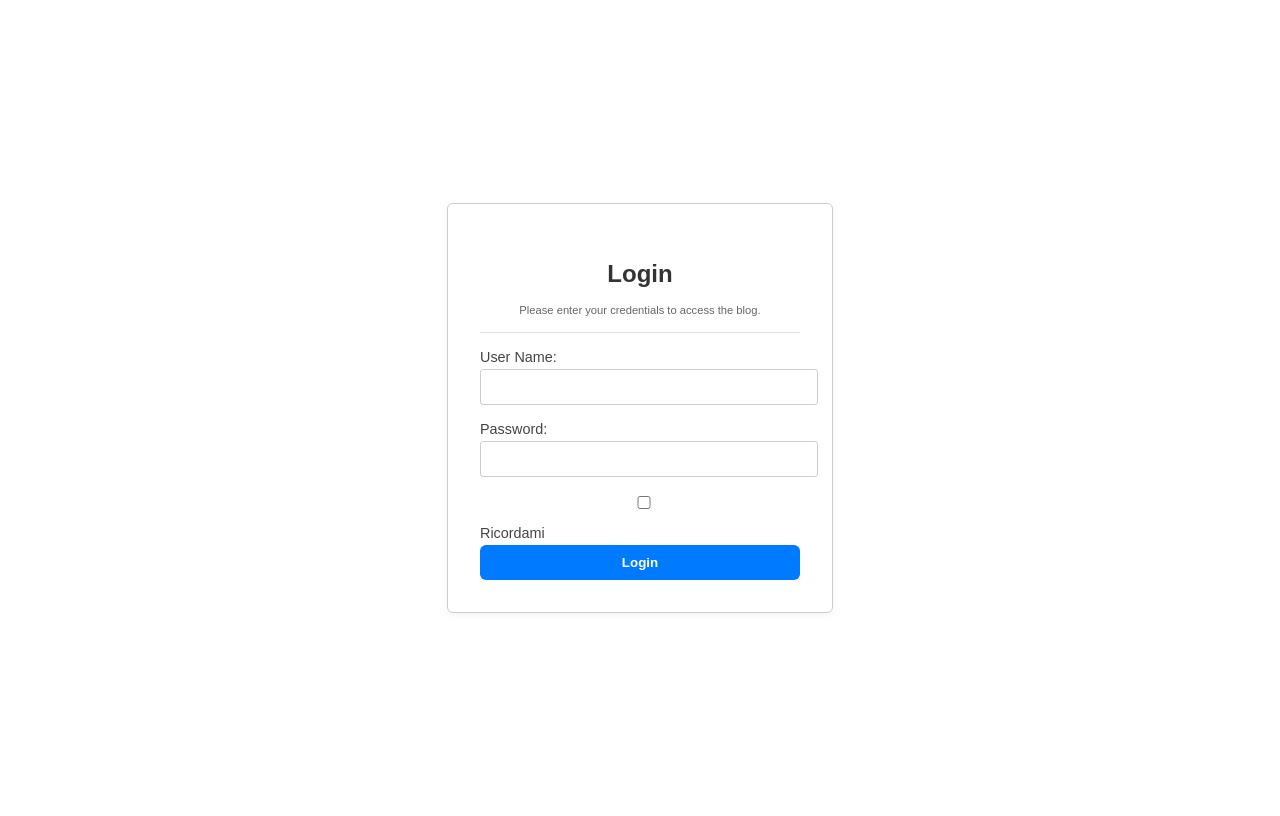
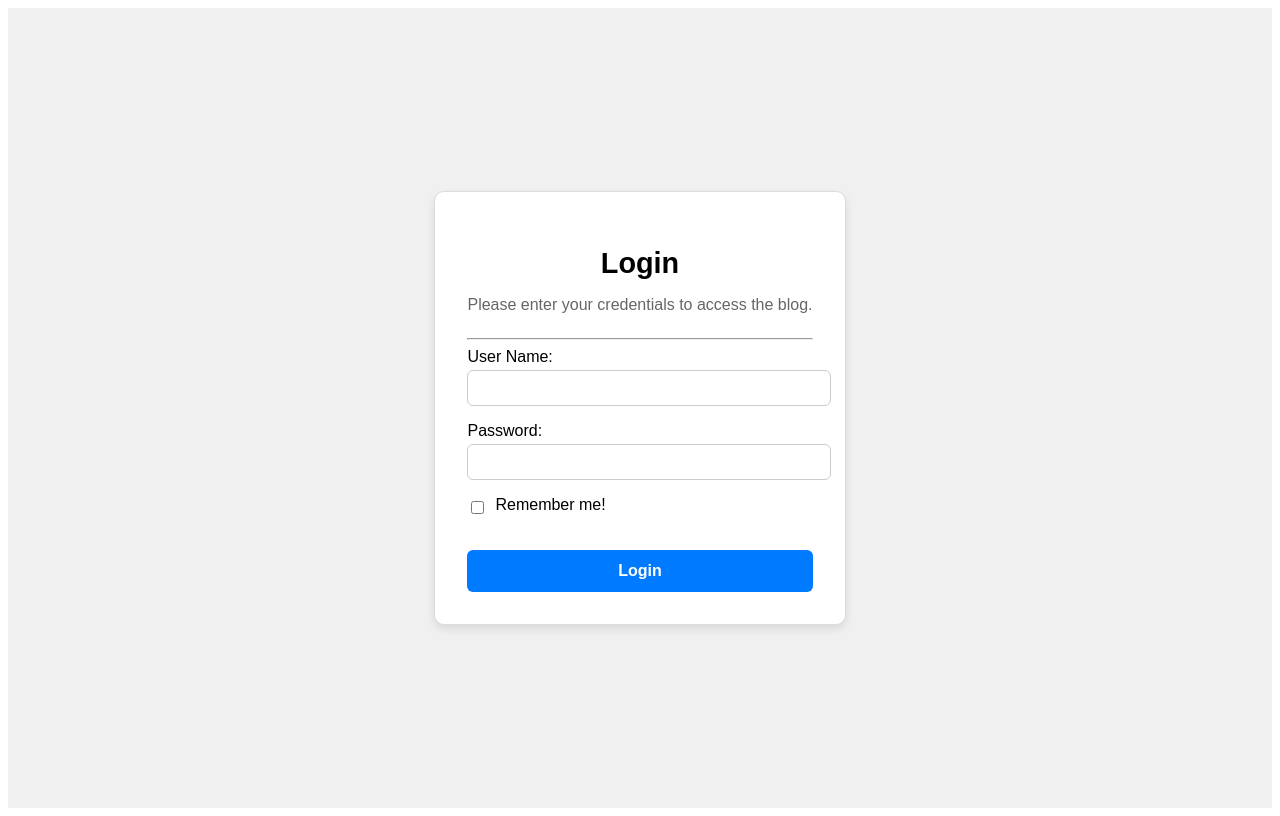
Before and after one commit to soberthoughts/blogger, an Angular app in the folder blog-app/: page /login in a window 1280 px wide. Built offline with nearby package versions, Linux system fonts and the light colour scheme.

Commit message:
fix front-end

```diff
--- a/blog-app/src/app/auth/login/login.component.css
+++ b/blog-app/src/app/auth/login/login.component.css
@@ -1,89 +1,87 @@
-/* Center the whole form */
 .login-wrapper {
   display: flex;
   justify-content: center;
   align-items: center;
-    height: 100vh;
-    background-color: #fff;
-  }
-
-  /* Box style */
-  .login-box {
-    width: 320px;
   padding: 2rem;
-    border: 1px solid #ccc;
-    border-radius: 6px;
-    box-shadow: 0 2px 8px rgba(0, 0, 0, 0.05);
-    background-color: #fff;
   font-family: sans-serif;
 }
 
-  /* Horizontal line */
-  .login-box hr {
-    border: none;
-    border-top: 1px solid #e0e0e0;
+.login-screen {
+  display: flex;
+  justify-content: center;
+  align-items: center;
+  width: 100%;
+  height: 100vh;
+  background-color: #f0f0f0;
+}
+
+.login-box {
+  width: 100%;
+  max-width: 400px;
+  padding: 2rem;
+  border: 1px solid #ddd;
+  border-radius: 10px;
+  background-color: #fff;
+  box-shadow: 0 4px 8px rgba(0, 0, 0, 0.1);
+  position: center;
+}
+
+.login-title {
+  text-align: center;
+  font-size: 1.8rem;
+  font-weight: bold;
+  margin-bottom: 0.5rem;
+}
+
+.login-subtitle {
+  text-align: center;
+  margin-bottom: 1.5rem;
+  color: #666;
+}
+
+.form-group {
   margin-bottom: 1rem;
 }
 
-  /* Labels and inputs */
-  label {
+.form-group label {
   display: block;
   margin-bottom: 0.25rem;
-    font-size: 0.9rem;
-    color: #444;
+  font-weight: 500;
 }
 
-  input {
+.form-group input[type='text'],
+.form-group input[type='password'] {
   width: 100%;
   padding: 0.5rem;
-    margin-bottom: 1rem;
-    border-radius: 3px;
+  font-size: 1rem;
+  border-radius: 6px;
   border: 1px solid #ccc;
-    font-size: 1rem;
+  transition: border-color 0.3s ease;
+  outline: none;
+  justify-content: center;
 }
 
-  /* Login button */
+.form-group.checkbox {
+  display: flex;
+  align-items: center;
+  gap: 0.5rem;
+}
+
 .login-btn {
   width: 100%;
+  padding: 0.75rem;
+  font-size: 1rem;
   background-color: #007bff;
-    color: #fff;
+  border: none;
+  color: white;
   font-weight: bold;
-    border: none;
-    padding: 0.6rem;
   border-radius: 6px;
   cursor: pointer;
-    transition: background-color 0.2s ease;
+  margin-top: 1rem;
 }
 
-  .login-btn:hover {
-    background-color: #0056b3;
-  }
-
-  /* Error message */
 .error {
   color: red;
-    margin-top: 0.5rem;
+  text-align: center;
+  margin-top: 1rem;
 }
-
-  .login-title {
-    font-size: 1.5rem;
-    margin-bottom: 1rem;
-    text-align: center;
-    color: #333;
-    font-weight: bold;
-  }
-
-    .login-subtitle {
-    font-size: 0.7rem;
-    margin-bottom: 1rem;
-    text-align: center;
-    color: #666;
-    }
-
-    .redirect-msg {
-    font-size: 0.8rem;
-    margin-top: 1rem;
-    text-align: center;
-    color: #666;
-    font-family: sans-serif;
-    }
--- a/blog-app/src/app/auth/login/login.component.html
+++ b/blog-app/src/app/auth/login/login.component.html
@@ -1,14 +1,18 @@
+<div class="login-screen">
   <div *ngIf="isAlreadyLoggedIn" class="redirect-msg">
     {{ isLoggedInText }}
   </div>
+
   <div class="login-wrapper" *ngIf="!isAlreadyLoggedIn">
     <div class="login-box">
-    <p class="login-title">Login</p>
+      <h2 class="login-title">Login</h2>
       <p class="login-subtitle">
         Please enter your credentials to access the blog.
       </p>
+      <hr />
+
       <form (ngSubmit)="onSubmit()" #loginForm="ngForm">
-      <hr />
+        <div class="form-group">
           <label for="username">User Name:</label>
           <input
             type="text"
@@ -17,7 +21,9 @@
             [(ngModel)]="username"
             required
           />
+        </div>
 
+        <div class="form-group">
           <label for="password">Password:</label>
           <input
             type="password"
@@ -26,11 +32,17 @@
             [(ngModel)]="password"
             required
           />
+        </div>
 
-      <label>
-        <input type="checkbox" [(ngModel)]="rememberMe" name="rememberMe" />
-        Ricordami
-      </label>
+        <div class="form-group checkbox">
+          <input
+            type="checkbox"
+            id="rememberMe"
+            name="rememberMe"
+            [(ngModel)]="rememberMe"
+          />
+          <label for="rememberMe">Remember me!</label>
+        </div>
 
         <button type="submit" class="login-btn">Login</button>
 
@@ -38,3 +50,5 @@
       </form>
     </div>
   </div>
+
+</div>
--- a/blog-app/src/app/auth/login/login.component.ts
+++ b/blog-app/src/app/auth/login/login.component.ts
@@ -33,7 +33,7 @@ export class LoginComponent implements OnInit {
     if (userData) {
       const user = JSON.parse(userData);
       this.auth.loggedInUser = user;
-      this.isLoggedInText = "Welcome back " + user.username + "!. You are already logged in. Redirecting to posts page...";
+      this.isLoggedInText = "Welcome back " + user.name + "!. You are already logged in. Redirecting to posts page...";
       this.isAlreadyLoggedIn = true;
       console.log("Redirecting to posts page...");
       // aggiorna anche il BehaviorSubject (facoltativo ma utile)
```
Lines whose indentation alone changed are shown as unchanged.
